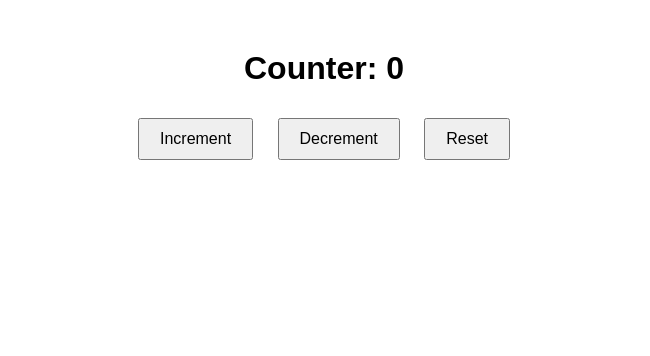
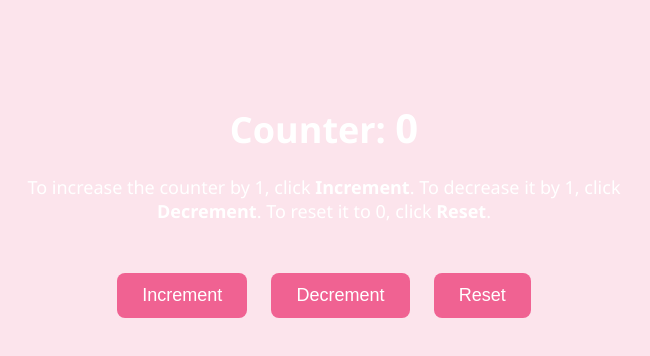
Before and after one commit to Vedanship06/counter-app, a plain HTML site: page index.html in a window 1280 px wide. Shown: the whole page, without its empty margins (316-966 px from the left). Drawn offline with Linux system fonts and the light colour scheme.

Commit message:
Add pink theme and instructions below counter

```diff
--- a/index.html
+++ b/index.html
@@ -6,9 +6,14 @@
 </head>
 <body>
   <h1>Counter: <span id="count">0</span></h1>
+
+  <!-- New instruction line -->
+  <p>To increase the counter by 1, click <strong>Increment</strong>. To decrease it by 1, click <strong>Decrement</strong>. To reset it to 0, click <strong>Reset</strong>.</p>
+
   <button id="increment">Increment</button>
   <button id="decrement">Decrement</button>
   <button id="reset">Reset</button>
+
   <script src="script.js"></script>
 </body>
 </html>
--- a/style.css
+++ b/style.css
@@ -1,11 +1,41 @@
 body {
-  font-family: sans-serif;
+  font-family: 'Segoe UI', sans-serif;
+  background-color: #fce4ec; /* light pink */
   text-align: center;
-  margin-top: 50px;
+  margin-top: 100px;
+  color: white;
+}
+
+h1 {
+  font-size: 36px;
+  margin-bottom: 20px;
+}
+
+p {
+  font-size: 18px;
+  margin-bottom: 40px;
+  max-width: 600px;
+  margin-left: auto;
+  margin-right: auto;
 }
 
 button {
+  background-color: #f06292; /* slightly darker pink */
+  color: white;
+  border: none;
+  border-radius: 8px;
   margin: 10px;
-  padding: 10px 20px;
-  font-size: 16px;
+  padding: 12px 25px;
+  font-size: 18px;
+  cursor: pointer;
+  transition: background-color 0.3s ease;
 }
+
+button:hover {
+  background-color: #ec407a; /* even darker pink on hover */
+}
+
+#count {
+  font-weight: bold;
+  font-size: 40px;
+}
```
